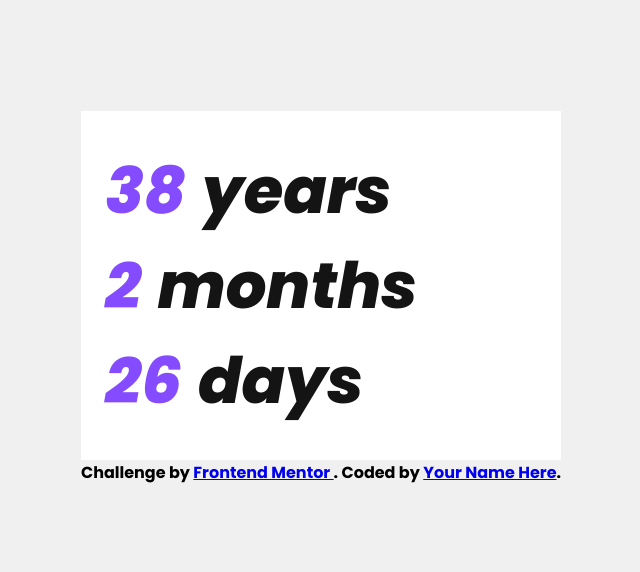
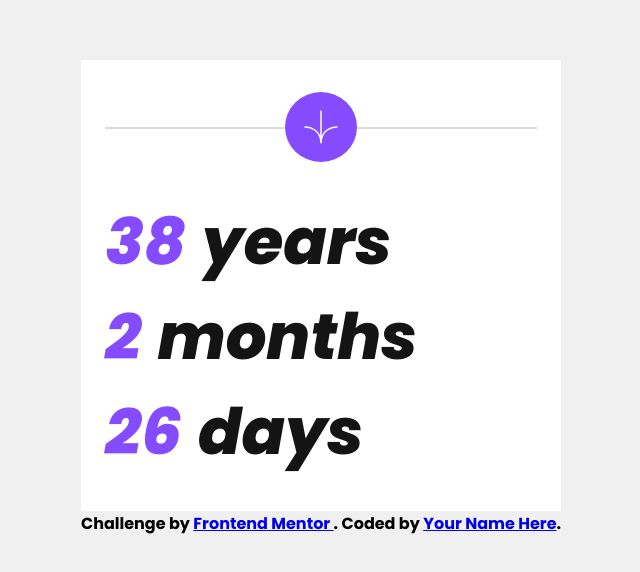
Before and after one commit to joao-lucas-dias/age-calculator-app, a React (Vite) app: page / in a window 1280 px wide. Shown: the part 102-674 px from the top of the page, without its empty margins (319-959 px from the left). Built offline with nearby package versions, Linux system fonts and the light colour scheme.

Commit message:
Add button

```diff
--- a/src/App.tsx
+++ b/src/App.tsx
@@ -1,11 +1,13 @@
 import classes from "./App.module.css";
 import AgeDisplay from "./components/AgeDisplay/AgeDisplay";
+import Button from "./components/Button/Button";
 import Form from "./components/Form/Form";
 
 const App = () => {
 	return (
 		<div className={classes.wrapper}>
 			{/* <Form /> */}
+			<Button />
 			<AgeDisplay />
 		</div>
 	);
--- /dev/null
+++ b/src/components/Button/Button.module.css
@@ -0,0 +1,25 @@
+.wrapper {
+  position: relative;
+  display: grid;
+  place-content: center;
+}
+
+.line {
+  position: absolute;
+  top: 50%;
+  left: 0;
+  width: 100%;
+  border-bottom: 2px solid var(--color-neutral-light);
+}
+
+.button {
+  padding: 1em;
+  background-color: var(--color-primary);
+  border: none;
+  border-radius: 50%;
+  z-index: 100;
+}
+
+.button > svg {
+  scale: .75;
+}
--- a/src/components/Button/Button.tsx
+++ b/src/components/Button/Button.tsx
@@ -1,3 +1,23 @@
-const Button = () => {}
+import classes from "./Button.module.css";
+
+const Button = () => {
+	return (
+		<div className={classes.wrapper}>
+			<span className={classes.line}></span>
+			<button className={classes.button}>
+				<svg
+					xmlns="http://www.w3.org/2000/svg"
+					width="46"
+					height="44"
+					viewBox="0 0 46 44"
+				>
+					<g fill="none" stroke="#FFF" stroke-width="2">
+						<path d="M1 22.019C8.333 21.686 23 25.616 23 44M23 44V0M45 22.019C37.667 21.686 23 25.616 23 44" />
+					</g>
+				</svg>
+			</button>
+		</div>
+	);
+};
 
 export default Button;
```
